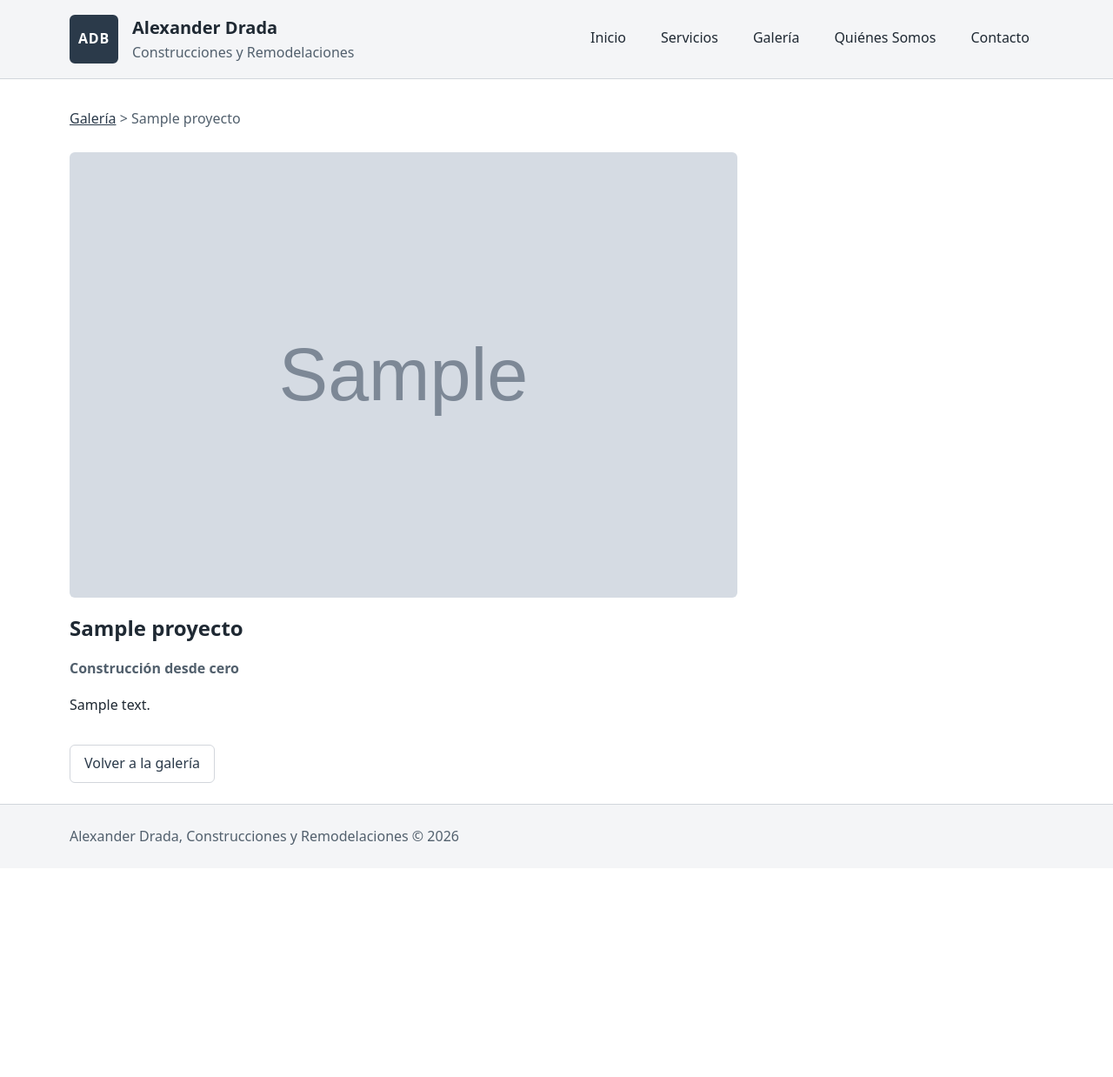
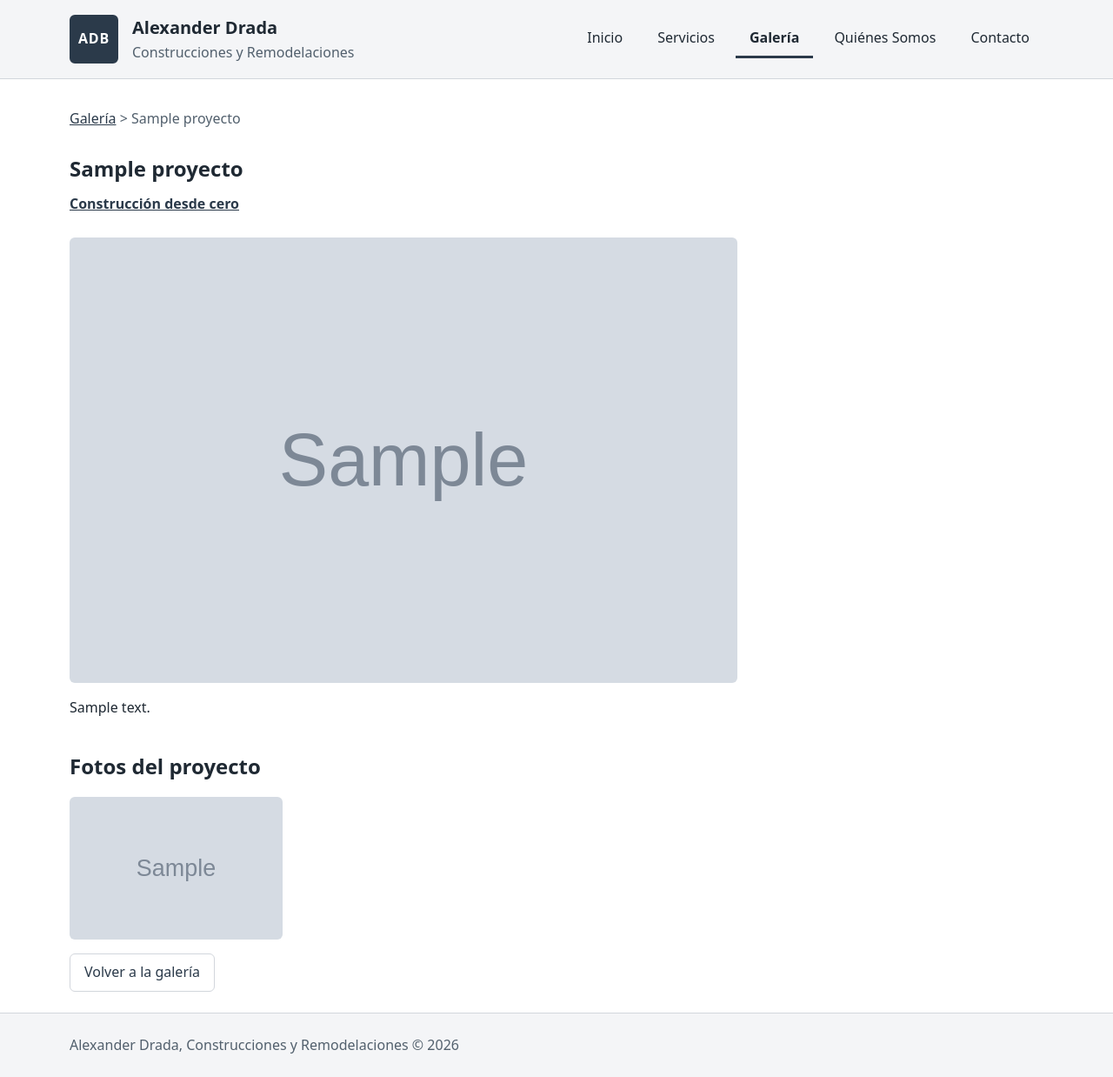
Before and after one commit to nicohr3366/portafolio-construccion-adb, a Django app: a page that uses templates/partials/header.html in a window 1280 px wide. Shown: the whole page at 87% size. Before the commit the page ends 971 px from the top, so only its background shows below. Run offline with Django 5.2, Linux system fonts and the light colour scheme; tables that the repository leaves empty hold one stand-in row (values such as "Sample post"); grey boxes marked "Sample" are stand-in pictures.

Commit message:
HU-14: página de detalle del proyecto con fotos ampliables
La versión mínima pasa a ser la página completa: un solo h1, servicio con
enlace al filtro de la galería, foto principal grande, descripción, fotos
ampliables en un <dialog> (sin JavaScript abren la foto completa), regreso a
la galería y «Galería» marcada en el menú. Incluye spec, estilos, script del
visor y pruebas. Sin cambios en modelos ni migraciones.

Co-Authored-By: Claude Sonnet 5.5 <noreply@anthropic.com>

```diff
--- a/sitio/templates/sitio/proyecto_detalle.html
+++ b/sitio/templates/sitio/proyecto_detalle.html
@@ -5,10 +5,11 @@
 
 {% block extra_head %}
     <link rel="stylesheet" href="{% static 'css/galeria.css' %}">
+    <link rel="stylesheet" href="{% static 'css/proyecto_detalle.css' %}">
+    <script src="{% static 'js/proyecto_detalle.js' %}" defer></script>
 {% endblock %}
 
 {% block content %}
-{# Versión mínima: la completa es HU-14 #}
 <nav class="galeria-migas" aria-label="Ruta de navegación">
     <a href="{% url 'sitio:galeria' %}">Galería</a>
     <span aria-hidden="true">&gt;</span>
@@ -16,29 +17,46 @@
 </nav>
 
 <article class="proyecto-detalle" aria-labelledby="proyecto-titulo">
+    <header class="proyecto__encabezado">
+        <h1 id="proyecto-titulo">{{ proyecto.nombre }}</h1>
+        <a class="proyecto-detalle__servicio" href="{% url 'sitio:galeria' %}?servicio={{ proyecto.servicio }}">{{ proyecto.nombre_del_servicio }}</a>
+    </header>
+
     {% with foto=proyecto.foto_portada %}
         {% if foto %}
-        <img
-            class="proyecto-detalle__foto"
-            src="{{ foto.imagen.url }}"
-            alt="{{ foto.texto_alternativo }}"
-            width="1200"
-            height="800"
-        >
+        <a class="proyecto__ampliar proyecto__ampliar--principal" href="{{ foto.imagen.url }}" data-ampliar data-alt="{{ foto.texto_alternativo }}">
+            <img class="proyecto-detalle__foto" src="{{ foto.imagen.url }}" alt="{{ foto.texto_alternativo }}" width="1200" height="800">
+            <span class="visually-hidden">Ampliar foto</span>
+        </a>
         {% else %}
-        <img
-            class="proyecto-detalle__foto"
-            src="{% static 'img/galeria/sin-foto.svg' %}"
-            alt=""
-            width="1200"
-            height="800"
-        >
+        <img class="proyecto-detalle__foto" src="{% static 'img/galeria/sin-foto.svg' %}" alt="" width="1200" height="800">
         {% endif %}
     {% endwith %}
-    <h1 id="proyecto-titulo">{{ proyecto.nombre }}</h1>
-    <p class="proyecto-detalle__servicio">{{ proyecto.nombre_del_servicio }}</p>
+
     {# POR DEFINIR con Alexander #}
     {{ proyecto.descripcion|linebreaks }}
-    <a class="proyecto-detalle__volver" href="{% url 'sitio:galeria' %}">Volver a la galería</a>
+
+    {% if proyecto.fotos.all %}
+    <section class="proyecto__fotos" aria-labelledby="titulo-fotos">
+        <h2 id="titulo-fotos">Fotos del proyecto</h2>
+        <ul class="proyecto__rejilla">
+            {% for foto in proyecto.fotos.all %}
+            <li>
+                <a class="proyecto__ampliar" href="{{ foto.imagen.url }}" data-ampliar data-alt="{{ foto.texto_alternativo }}">
+                    <img src="{{ foto.imagen.url }}" alt="{{ foto.texto_alternativo }}" width="1200" height="800" loading="lazy">
+                    <span class="visually-hidden">Ampliar foto</span>
+                </a>
+            </li>
+            {% endfor %}
+        </ul>
+    </section>
+    {% endif %}
+
+    <a class="proyecto-detalle__volver" href="{{ url_volver }}">Volver a la galería</a>
 </article>
+
+<dialog class="visor" aria-label="Foto ampliada">
+    <img class="visor__imagen" alt="">
+    <button type="button" class="visor__cerrar">Cerrar</button>
+</dialog>
 {% endblock %}
--- a/sitio/views.py
+++ b/sitio/views.py
@@ -1,5 +1,6 @@
 from django.http import Http404
 from django.shortcuts import get_object_or_404, render
+from django.urls import reverse
 
 from .catalogo import SERVICIOS, nombre_servicio, opciones_servicio
 from .models import Proyecto
@@ -94,11 +95,11 @@ def proyecto_detalle(request, slug):
         publicado=True,
     )
 
-    return render(
-        request,
-        'sitio/proyecto_detalle.html',
-        {'proyecto': proyecto}
-    )
+    contexto = {
+        'proyecto': proyecto,
+        'url_volver': reverse('sitio:galeria'),
+    }
+    return render(request, 'sitio/proyecto_detalle.html', contexto)
 
 
 def quienes_somos(request):
--- /dev/null
+++ b/static/css/proyecto_detalle.css
@@ -0,0 +1,117 @@
+/* Texto solo para lectores de pantalla (base.css no lo define). */
+.visually-hidden {
+    position: absolute;
+    width: 1px;
+    height: 1px;
+    margin: -1px;
+    padding: 0;
+    border: 0;
+    overflow: hidden;
+    clip: rect(0 0 0 0);
+    clip-path: inset(50%);
+    white-space: nowrap;
+}
+
+.proyecto__encabezado {
+    margin-bottom: var(--space-md);
+}
+
+.proyecto__encabezado h1 {
+    margin-bottom: var(--space-xs);
+}
+
+.proyecto-detalle__servicio {
+    display: inline-flex;
+    align-items: center;
+    min-height: 2.75rem;
+    color: var(--color-primary);
+}
+
+/* Enlace de cada foto: abre la foto completa y, con JavaScript, el visor. */
+.proyecto__ampliar {
+    position: relative;
+    display: block;
+    border-radius: var(--radius);
+    cursor: zoom-in;
+}
+
+.proyecto__ampliar img {
+    display: block;
+    width: 100%;
+    height: auto;
+    aspect-ratio: 3 / 2;
+    object-fit: cover;
+    border-radius: var(--radius);
+}
+
+.proyecto__ampliar:focus-visible {
+    outline: 3px solid var(--color-focus);
+    outline-offset: 2px;
+}
+
+.proyecto__fotos {
+    margin-top: var(--space-xl);
+}
+
+.proyecto__rejilla {
+    display: grid;
+    grid-template-columns: repeat(auto-fill, minmax(14rem, 1fr));
+    gap: var(--space-md);
+    margin: 0;
+    padding: 0;
+    list-style: none;
+}
+
+/* Visor de fotos ampliadas (<dialog>). */
+.visor {
+    width: fit-content;
+    max-width: 90vw;
+    max-height: 90vh;
+    padding: var(--space-md);
+    border: 0;
+    border-radius: var(--radius);
+    background: var(--color-bg);
+    color: var(--color-text);
+}
+
+.visor[open] {
+    display: flex;
+    flex-direction: column;
+    align-items: center;
+    gap: var(--space-md);
+}
+
+.visor::backdrop {
+    background: rgb(0 0 0 / 0.75);
+}
+
+.visor__imagen {
+    display: block;
+    width: auto;
+    max-width: 100%;
+    height: auto;
+    max-height: calc(90vh - 7rem);
+    object-fit: contain;
+}
+
+.visor__cerrar {
+    min-width: 44px;
+    min-height: 44px;
+    padding: var(--space-sm) var(--space-lg);
+    border: 0;
+    border-radius: var(--radius);
+    background: var(--color-primary);
+    color: var(--color-on-primary);
+    font: inherit;
+    font-weight: 700;
+    cursor: pointer;
+}
+
+.visor__cerrar:hover {
+    background: var(--color-text);
+}
+
+.visor__cerrar:focus-visible {
+    outline: 3px solid var(--color-focus);
+    outline-offset: 2px;
+}
--- /dev/null
+++ b/static/js/proyecto_detalle.js
@@ -0,0 +1,33 @@
+document.addEventListener('DOMContentLoaded', () => {
+    const visor = document.querySelector('.visor');
+    if (!visor || typeof visor.showModal !== 'function') {
+        return;
+    }
+    const imagen = visor.querySelector('.visor__imagen');
+    const cerrar = visor.querySelector('.visor__cerrar');
+    let origen = null;
+
+    document.querySelectorAll('[data-ampliar]').forEach((enlace) => {
+        enlace.addEventListener('click', (evento) => {
+            evento.preventDefault();
+            origen = enlace;
+            imagen.src = enlace.href;
+            imagen.alt = enlace.dataset.alt || '';
+            visor.showModal();
+            cerrar.focus();
+        });
+    });
+
+    cerrar.addEventListener('click', () => visor.close());
+    visor.addEventListener('click', (evento) => {
+        if (evento.target === visor) {
+            visor.close();
+        }
+    });
+    visor.addEventListener('close', () => {
+        imagen.removeAttribute('src');
+        if (origen) {
+            origen.focus();
+        }
+    });
+});
--- a/templates/partials/header.html
+++ b/templates/partials/header.html
@@ -12,7 +12,7 @@
             <ul class="nav__list">
                 <li><a class="nav__link" href="{% url 'sitio:inicio' %}"{% if current == 'inicio' %} aria-current="page"{% endif %}>Inicio</a></li>
                 <li><a class="nav__link" href="{% url 'sitio:servicios' %}"{% if current == 'servicios' %} aria-current="page"{% endif %}>Servicios</a></li>
-                <li><a class="nav__link" href="{% url 'sitio:galeria' %}"{% if current == 'galeria' %} aria-current="page"{% endif %}>Galería</a></li>
+                <li><a class="nav__link" href="{% url 'sitio:galeria' %}"{% if current == 'galeria' or current == 'proyecto_detalle' %} aria-current="page"{% endif %}>Galería</a></li>
                 <li><a class="nav__link" href="{% url 'sitio:quienes_somos' %}"{% if current == 'quienes_somos' %} aria-current="page"{% endif %}>Quiénes Somos</a></li>
                 <li><a class="nav__link" href="{% url 'sitio:contacto' %}"{% if current == 'contacto' %} aria-current="page"{% endif %}>Contacto</a></li>
             </ul>
```
Also changed, not shown: sitio/test_proyecto_detalle.py (added, +180 -0 lines), specs/HU-14.md (added, +46 -0 lines).
